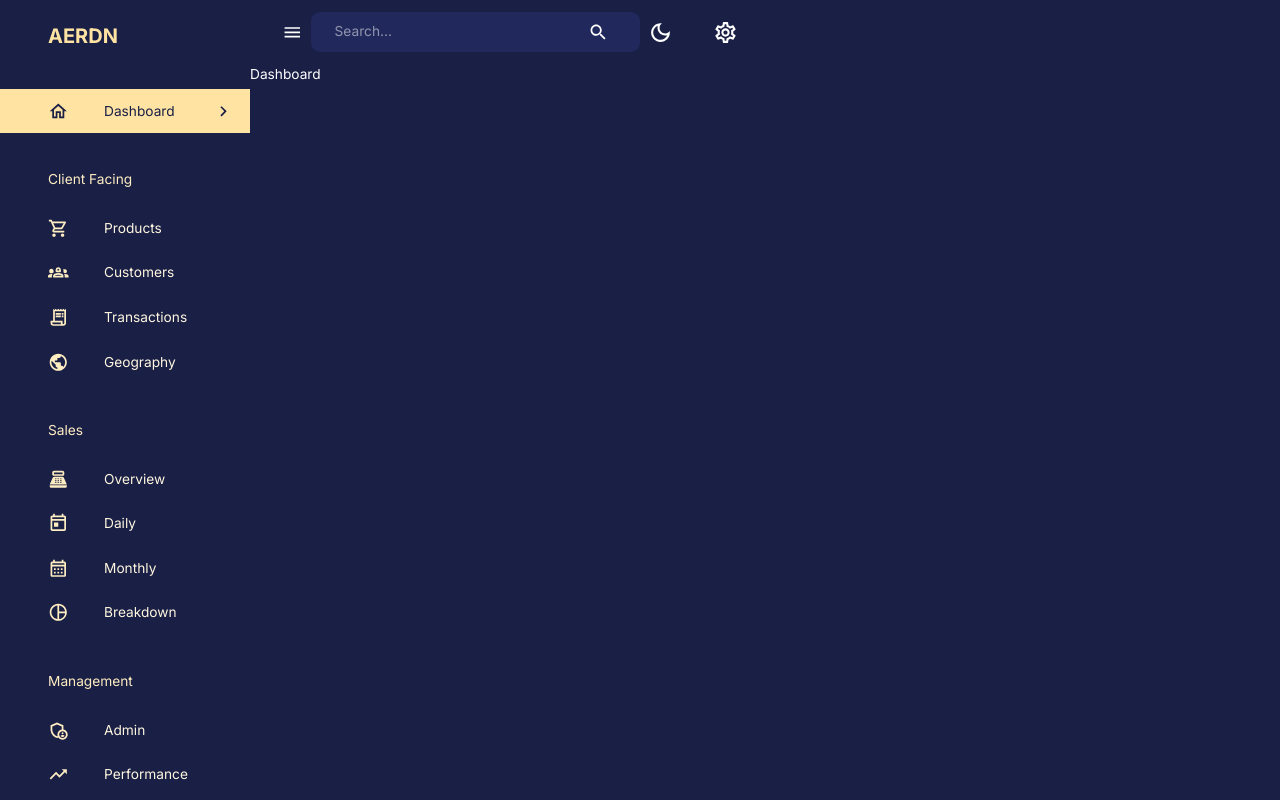
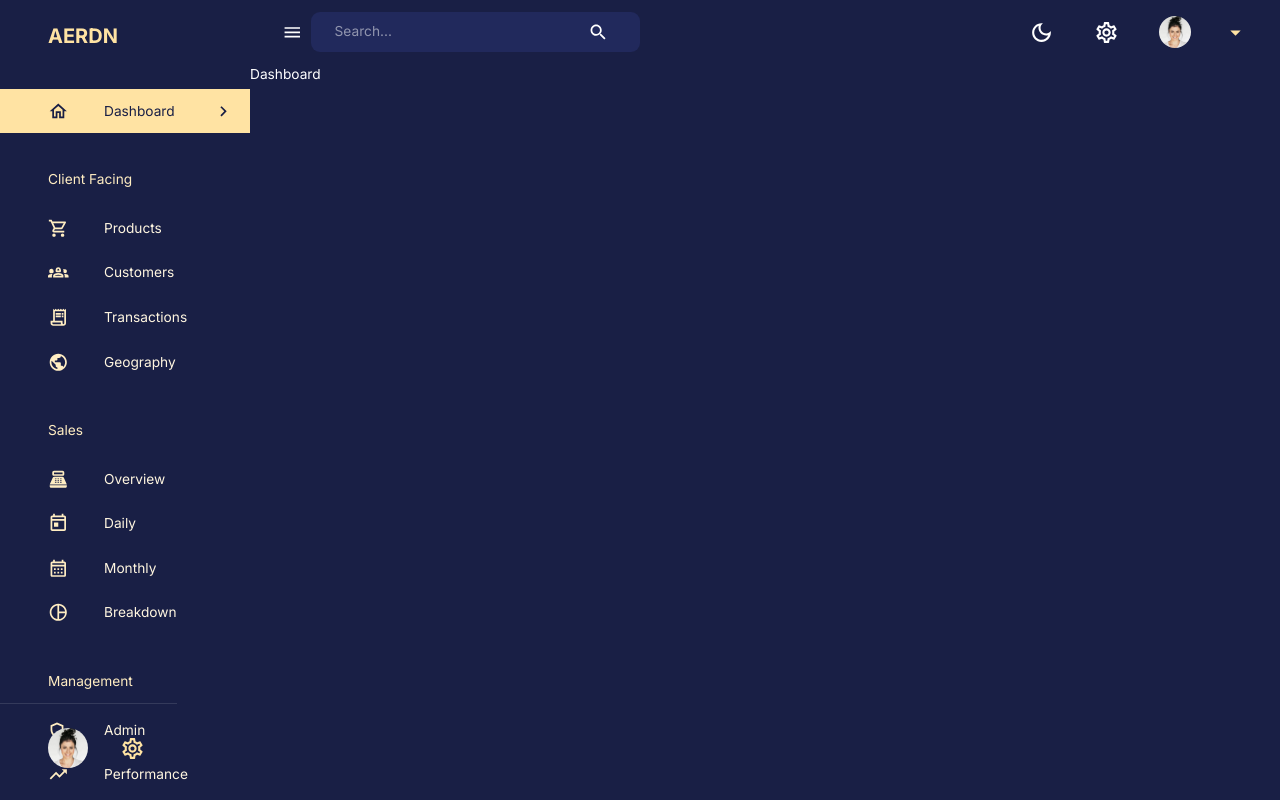
Before and after one commit to radixp0int/dashboard-admin-ui, a React (Create React App) app: page /dashboard in a window 1280 px wide. Built offline with nearby package versions, Linux system fonts and the light colour scheme; no server answers.

Commit message:
Finishing profile picture for Navbar and Sidebar

```diff
--- a/src/components/Navbar.jsx
+++ b/src/components/Navbar.jsx
@@ -11,14 +11,32 @@ import FlexBetween from "./FlexBetween";
 import { useDispatch } from "react-redux";
 import { setMode } from "state";
 import profileImage from "../assets/profile.jpeg";
-import { AppBar, IconButton, InputBase, Toolbar, useTheme } from "@mui/material";
+import {
+  AppBar,
+  Box,
+  Button,
+  IconButton,
+  InputBase,
+  Menu,
+  MenuItem,
+  Toolbar,
+  Typography,
+  useTheme,
+} from "@mui/material";
 
-const Navbar = ({
-  isSidebarOpen,
-  setIsSidebarOpen,
-}) => {
+const Navbar = ({ user, isSidebarOpen, setIsSidebarOpen }) => {
   const dispatch = useDispatch();
   const theme = useTheme();
+
+  const [anchorElement, setAnchorElement] = useState(null);
+  const isOpen = Boolean(anchorElement);
+
+  const handleClick = (event) => {
+    setAnchorElement(event.currentTarget);
+  };
+  const handleClose = () => {
+    setAnchorElement(null);
+  };
 
   return (
     <AppBar
@@ -40,7 +58,7 @@ const Navbar = ({
             gap="3rem"
             p="0.1rem 1.5rem"
           >
-            <InputBase  placeholder="Search..." />
+            <InputBase placeholder="Search..." />
             <IconButton>
               <Search />
             </IconButton>
@@ -48,17 +66,66 @@ const Navbar = ({
         </FlexBetween>
 
         {/* RIGHT SIDE */}
-        <FlexBetween gap='1.5rem'>
+        <FlexBetween gap="1.5rem">
           <IconButton onClick={() => dispatch(setMode())}>
             {theme.palette.mode === "dark" ? (
-              <DarkModeOutlined sx={{ fontSize: '25px' }} />
-            ):(
-              <LightModeOutlined sx={{ fontSize: '25px' }} />
+              <DarkModeOutlined sx={{ fontSize: "25px" }} />
+            ) : (
+              <LightModeOutlined sx={{ fontSize: "25px" }} />
             )}
           </IconButton>
           <IconButton>
-            <SettingsOutlined sx={{ fontSize: '25px' }} />
+            <SettingsOutlined sx={{ fontSize: "25px" }} />
           </IconButton>
+
+          <FlexBetween>
+            <Button
+              onClick={handleClick}
+              sx={{
+                display: "flex",
+                justifyContent: "space-between",
+                alignItems: "center",
+                textTransform: "none",
+                gap: "1rem",
+              }}
+            >
+              <Box
+                component="img"
+                alt="profile"
+                src={profileImage}
+                height="32px"
+                width="32px"
+                borderRadius="50%"
+                sx={{ objectFit: "cover" }}
+              />
+              <Box textAlign="left">
+                <Typography
+                  fontWeight="bold"
+                  fontSize="0.8rem"
+                  sx={{ color: theme.palette.secondary[100] }}
+                >
+                  {user.name}
+                </Typography>
+                <Typography
+                  fontSize="0.75rem"
+                  sx={{ color: theme.palette.secondary[200] }}
+                >
+                  {user.occupation}
+                </Typography>
+              </Box>
+              <ArrowDropDownOutlined
+                sx={{ color: theme.palette.secondary[300], fontSize: "25px" }}
+              />
+            </Button>
+            <Menu
+              anchorEl={anchorElement}
+              open={isOpen}
+              onClose={handleClose}
+              anchorOrigin={{ vertical: "bottom", horizontal: "center" }}
+            >
+              <MenuItem onClick={handleClose} sx={{width: "200px"}}>Log Out</MenuItem>
+            </Menu>
+          </FlexBetween>
         </FlexBetween>
       </Toolbar>
     </AppBar>
--- a/src/components/Sidebar.jsx
+++ b/src/components/Sidebar.jsx
@@ -13,7 +13,7 @@ import {
   useTheme,
 } from "@mui/material";
 import {
-  SettingsOutlines,
+  SettingsOutlined,
   ChevronLeft,
   ChevronRightOutlined,
   HomeOutlined,
@@ -93,6 +93,7 @@ const navItems = [
 ];
 
 const Sidebar = ({
+  user,
   drawerWidth,
   isSidebarOpen,
   setIsSidebarOpen,
@@ -182,13 +183,45 @@ const Sidebar = ({
                       </ListItemIcon>
                       <ListItemText primary={text} />
                       {active === lcText && (
-                        <ChevronRightOutlined sx={{ ml: 'auto' }} />
+                        <ChevronRightOutlined sx={{ ml: "auto" }} />
                       )}
                     </ListItemButton>
                   </ListItem>
                 );
               })}
             </List>
+          </Box>
+          <Box position="absolute" bottom="2rem">
+            <Divider />
+            <FlexBetween textTransform="none" gap="1rem" m="1.5rem 2rem 0 3rem">
+              <Box
+                component="img"
+                alt="profile"
+                src={profileImage}
+                height="40px"
+                width="40px"
+                borderRadius="50%"
+                sx={{ objectFit: "cover" }}
+              />
+              <Box textAlign="left">
+                <Typography
+                  fontWeight="bold"
+                  fontSize="0.9rem"
+                  sx={{ color: theme.palette.secondary[100] }}
+                >
+                  {user.name}
+                </Typography>
+                <Typography
+                  fontSize="0.8rem"
+                  sx={{ color: theme.palette.secondary[200] }}
+                >
+                  {user.occupation}
+                </Typography>
+              </Box>
+              <SettingsOutlined
+                sx={{ color: theme.palette.secondary[300], fontSize: "25px" }}
+              />
+            </FlexBetween>
           </Box>
         </Drawer>
       )}
--- a/src/scenes/layout/index.jsx
+++ b/src/scenes/layout/index.jsx
@@ -4,20 +4,26 @@ import { Outlet } from "react-router-dom";
 import { useSelector } from "react-redux";
 import Navbar from "components/Navbar";
 import Sidebar from "components/Sidebar";
+import { useGetUserQuery } from "state/api";
 
 const Layout = () => {
   const isNonMobile = useMediaQuery("(min-width: 600px)");
   const [isSidebarOpen, setIsSidebarOpen] = useState(true);
+  const userId = useSelector((state) => state.global.userId);
+  const { data } = useGetUserQuery(userId);
+
   return (
     <Box display={isNonMobile ? "flex" : "block"} width="100%" height="100%">
       <Sidebar
+        user={data || {}}
         isNonMobile={isNonMobile}
         drawerWidth="250px"
         isSidebarOpen={isSidebarOpen}
         setIsSidebarOpen={setIsSidebarOpen}
       />
-      <Box>
+      <Box flexGrow={1}>
         <Navbar
+          user={data || {}}
           isSidebarOpen={isSidebarOpen}
           setIsSidebarOpen={setIsSidebarOpen}
         />
--- a/src/state/api.js
+++ b/src/state/api.js
@@ -12,4 +12,4 @@ export const api = createApi({
   }),
 });
 
-export const { userGetUserQuery } = api;
+export const { useGetUserQuery } = api;
```
